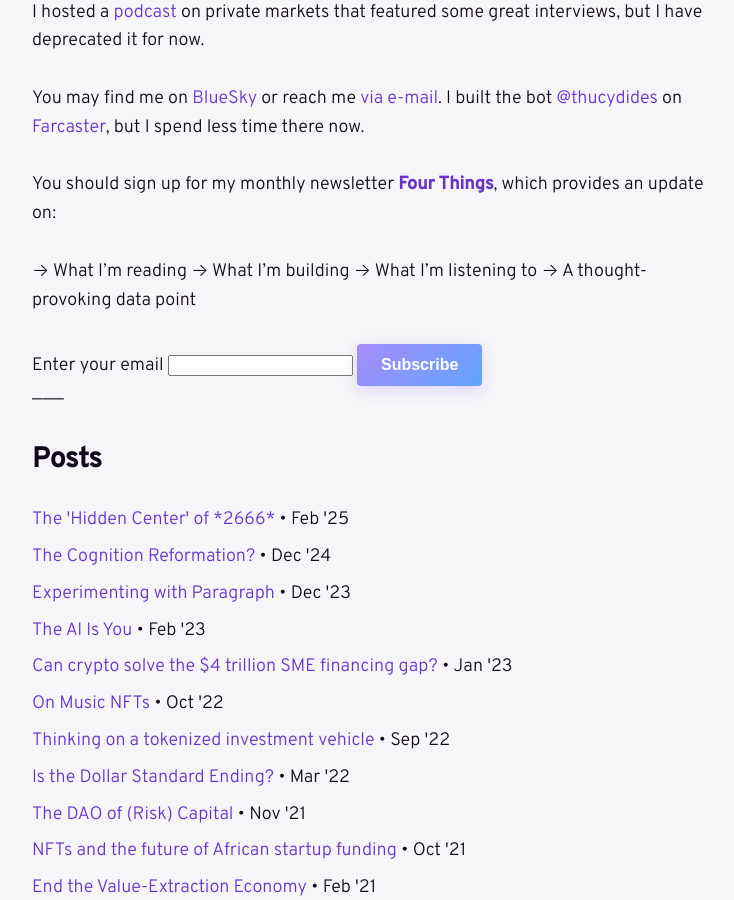
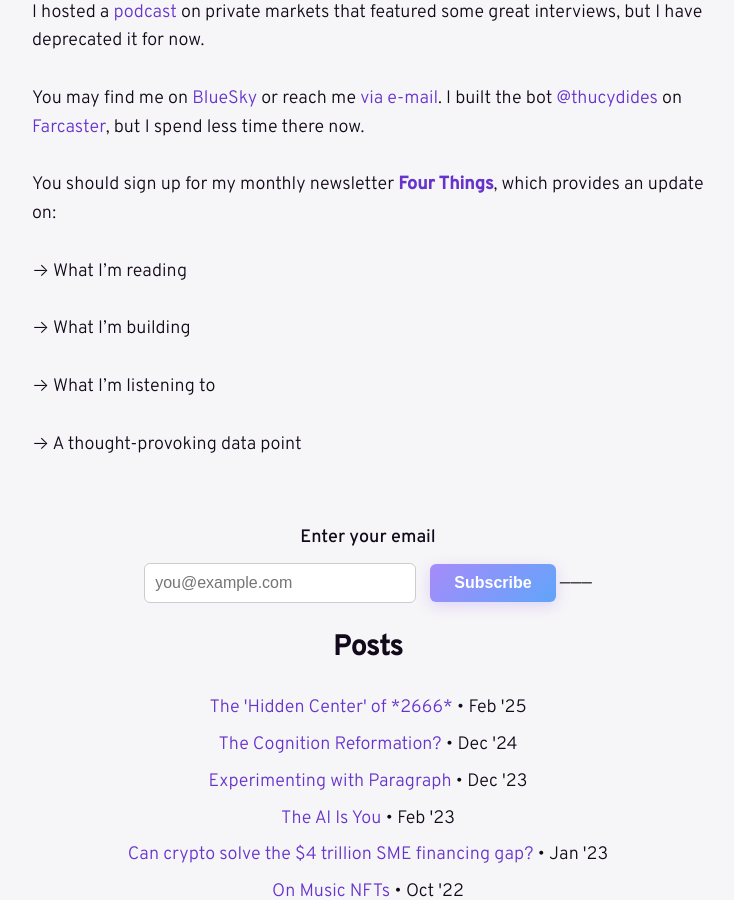
Before and after one commit to miguelito4/casey.github.io, a Jekyll site: the page built from index.html, in a window 1280 px wide and 900 px high, scrolled down 1004 px. Shown: the whole window, without its empty margins (272-1006 px from the left). Built offline with Jekyll 4.4.1, drawn with Linux system fonts in a browser that asks for light colours; some web fonts are replaced; the list of posts is cut into pages by our own code.

Commit message:
editing newsletter subscribe form

```diff
--- a/_layouts/home.html
+++ b/_layouts/home.html
@@ -26,8 +26,11 @@
         You should sign up for my monthly newsletter <a href="https://buttondown.com/fourthings"><strong>Four Things</strong></a>, which provides an update on:
         <br><br>
         → What I’m reading
+        <br><br>
         → What I’m building
+        <br><br>
         → What I’m listening to
+        <br><br>
         → A thought-provoking data point
         <br><br>
         <form
@@ -36,9 +39,27 @@
           target="popupwindow"
           onsubmit="window.open('https://buttondown.com/fourthings', 'popupwindow')"
           class="embeddable-buttondown-form"
+          style="text-align: center; margin-top: 2em;"
         >
-          <label for="bd-email">Enter your email</label>
-          <input type="email" name="email" id="bd-email" />
+          <label for="bd-email" style="display: block; margin-bottom: 10px; font-weight: 500;">
+            Enter your email
+          </label>
+
+          <input
+            type="email"
+            name="email"
+            id="bd-email"
+            required
+            placeholder="you@example.com"
+            style="
+              padding: 10px;
+              width: 250px;
+              max-width: 90%;
+              border-radius: 6px;
+              border: 1px solid #ccc;
+              margin-right: 10px;
+              font-size: 16px;"
+          />
 
           <input
             type="submit"
@@ -46,18 +67,17 @@
             style="
               background: linear-gradient(135deg, #a78bfa, #60a5fa);
               color: white;
-              padding: 12px 24px;
+              padding: 10px 24px;
               font-size: 16px;
               font-weight: bold;
               border: none;
-              border-radius: 4px;
+              border-radius: 6px;
               cursor: pointer;
               box-shadow: 0 4px 14px rgba(167, 139, 250, 0.3);
               transition: all 0.2s ease-in-out;"
             onmouseover="this.style.transform='scale(1.05)'"
             onmouseout="this.style.transform='scale(1)'"
           />
-        </form>
     ———
 
     <h2>Posts</h2>
```
